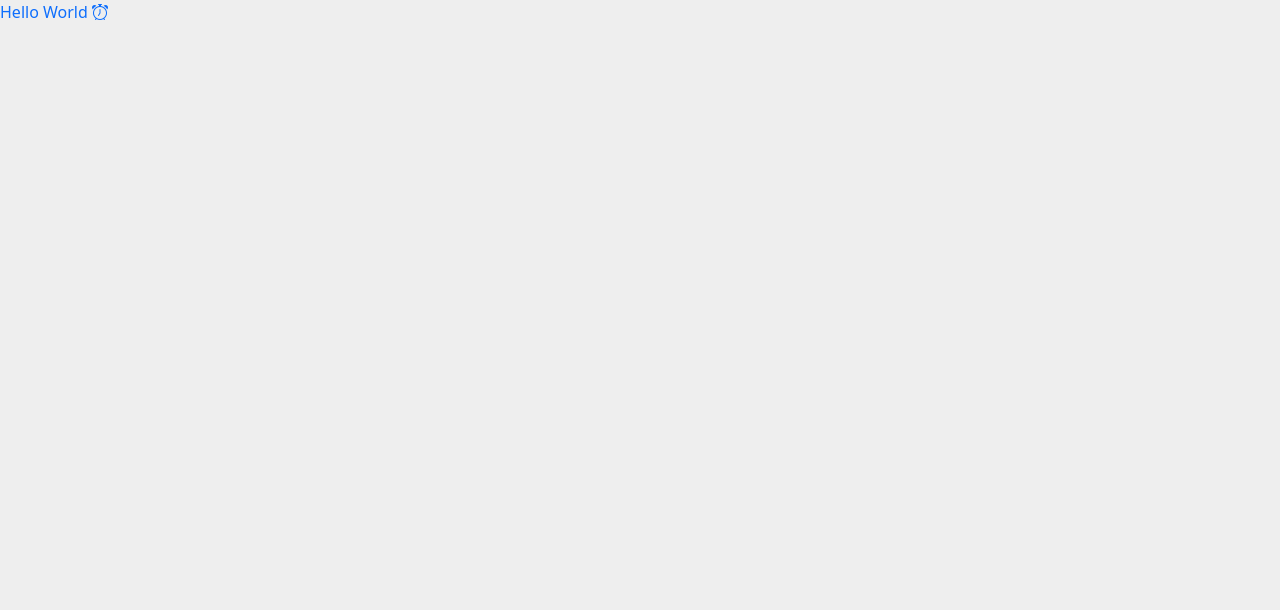
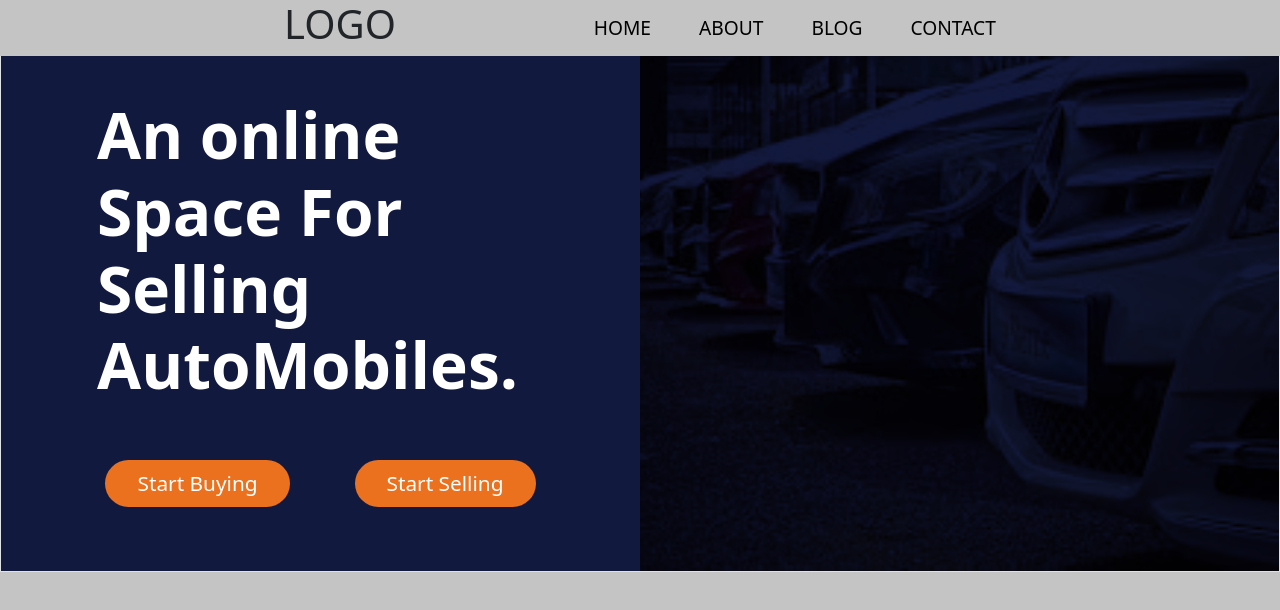
Before and after one commit to AbdulkarimOgaji/automart, a React (Create React App) app in the folder frontend/: page / in a window 1280 px wide. Shown: the top 610 px of the page. Built offline with nearby package versions, Linux system fonts and the light colour scheme.

Commit message:
complete navBar component

```diff
--- a/frontend/src/App.tsx
+++ b/frontend/src/App.tsx
@@ -1,8 +1,21 @@
+import NavBar from "./components/NavBar";
 
 function App() {
   return (
-    <div className="App text-primary">
-      Hello World <i className="bi bi-alarm"></i>
+    <div className="App">
+      <NavBar />
+      <div className="row container-fluid m-0 p-0 border">
+        <div className="col-6 bg-primary p-5 ">
+          <h1 className="display-3 fw-bolder p-5 text-white">
+            An online Space For Selling AutoMobiles.
+          </h1>
+          <p className="d-flex justify-content-around text-center container">
+            <a href="/" className="btn-links">Start Buying</a>
+            <a href="/" className="btn-links">Start Selling</a>
+          </p>
+        </div>
+        <div className="col-6  m-0 p-0 jombotron-img"></div>
+      </div>
     </div>
   );
 }
--- /dev/null
+++ b/frontend/src/components/NavBar.tsx
@@ -0,0 +1,38 @@
+const NavBar = () => {
+  return (
+      <>
+      <header className="navBar">
+      <h1 className="logo">LOGO</h1>
+      <input
+        type="checkbox"
+        name="nav-toggler"
+        className="nav-toggler"
+        id="nav-toggler"
+      />
+      <label htmlFor="nav-toggler" className="nav-toggler-label">
+        <span></span>
+      </label>
+      <nav>
+        <ul>
+          <li>
+            <a href="/">Home</a>
+          </li>
+          <li>
+            <a href="/">About</a>
+          </li>
+          <li>
+            <a href="/">Blog</a>
+          </li>
+          <li>
+            <a href="/">Contact</a>
+          </li>
+        </ul>
+      </nav>
+    </header>
+    {/* <div className="navbar-height"></div> */}
+      </>
+
+  );
+};
+
+export default NavBar;
--- a/frontend/src/index.scss
+++ b/frontend/src/index.scss
@@ -1,7 +1,12 @@
 // bootstrap overrides go here
+@import './styles/variables';
+@import './styles/global';
+@import './styles/classes';
 
-$body-bg: #eeeeee;
 
+
+
+@import './styles/navBar';
 
 // bootstrap go here
 @import "../node_modules/bootstrap/scss/bootstrap";
--- /dev/null
+++ b/frontend/src/styles/_classes.scss
@@ -0,0 +1,26 @@
+.btn-links {
+    background-color: $secondary;
+    text-decoration: none;
+    color: white;
+    font-size: 1.3rem;
+    padding: 0.5rem 2rem;
+    border-radius: 50px;
+}
+
+.btn-links:hover {
+    color: white;
+    background-color: darken($color: $secondary, $amount: 10);
+}
+
+.btn-links:active {
+    background-color: darken($color: $secondary, $amount: 20);
+}
+
+.jombotron-img {
+    background-image: url('../../public/images/bg.jpg');
+    background-blend-mode: multiply;
+    background-color: $primary;
+    background-repeat: no-repeat;
+    background-size: cover;
+    background-position: center center;
+}
--- /dev/null
+++ b/frontend/src/styles/_global.scss
@@ -0,0 +1,10 @@
+.App {
+    margin: 0;
+    padding: 0;
+    min-height: 100vh;
+    background-color: $light;
+}
+
+*, *::before, *::after {
+    box-sizing: border-box;
+}
--- /dev/null
+++ b/frontend/src/styles/_variables.scss
@@ -0,0 +1,3 @@
+$primary: #12193F;
+$secondary: #EB711F;
+$light: #c4c4c4;
--- /dev/null
+++ b/frontend/src/styles/navBar.scss
@@ -0,0 +1,128 @@
+header.navBar {
+    position: absolute;
+    z-index: 999;
+    text-align: center;
+    width: 100%;
+    background: $light;
+    .ssa {
+      margin-top: 200px;
+    }
+    nav {
+      background: inherit;
+      width: 100%;
+      position: absolute;
+      text-align: start;
+      top: 100%;
+      left: 0;
+      transform: scale(1, 0);
+      transform-origin: top;
+      transition: transform 400ms ease-in-out;
+      ul {
+        list-style: none;
+        margin: 0;
+        padding: 0;
+        li {
+          margin-bottom: 1rem;
+          margin-left: 1rem;
+        }
+      }
+      a {
+        text-decoration: none;
+        color: black;
+        text-transform: uppercase;
+        font-size: 1.2rem;
+        opacity: 0;
+        transition: opacity 250ms ease;
+      }
+      a:hover {
+        color: #000;
+      }
+    }
+    .nav-toggler {
+      display: none;
+    }
+    .nav-toggler:checked ~ nav {
+      transform: scale(1, 1);
+      a {
+        opacity: 1;
+        transition: opacity 250ms ease 250ms;
+      }
+    }
+    .nav-toggler-label {
+      position: absolute;
+      top: 0;
+      left: 0;
+      height: 100%;
+      display: flex;
+      align-items: center;
+      margin-left: 1rem;
+      span,
+      span::before,
+      span::after {
+        display: block;
+        height: 3px;
+        background: white;
+        border-radius: 3px;
+        position: relative;
+        width: 1.5rem;
+      }
+      span::before,
+      span::after {
+        position: absolute;
+        content: "";
+      }
+      span:before {
+        top: -7px;
+      }
+      span:after {
+        bottom: -7px;
+      }
+    }
+  }
+
+  @media screen and (min-width: 800px) {
+    header.navBar {
+      display: grid;
+      grid-template-columns: 1fr auto minmax(600px, 1fr) 1fr;
+      .nav-toggler-label {
+        display: none;
+      }
+      .logo {
+        grid-column: 2 / span 1;
+      }
+      nav {
+        all: unset;
+        grid-column: 3 / span 1;
+        display: flex;
+        justify-content: flex-end;
+        align-items: center;
+        a {
+          opacity: 1;
+          position: relative;
+        }
+        a::before {
+          content: "";
+          height: 5px;
+          top: -0.6rem;
+          position: absolute;
+          left: 0;
+          right: 0;
+          background-color: black;
+          border-radius: 3px;
+          transform: scale(0, 0);
+          transition: transform 400ms ease;
+        }
+        a:hover::before {
+          transform: scale(1);
+        }
+        ul {
+          display: flex;
+          justify-content: flex-end;
+          li {
+            margin-bottom: 0;
+            margin-left: 3rem;
+          }
+        }
+      }
+    }
+  }
```
Also changed, not shown: frontend/public/images/bg.jpg (added).
